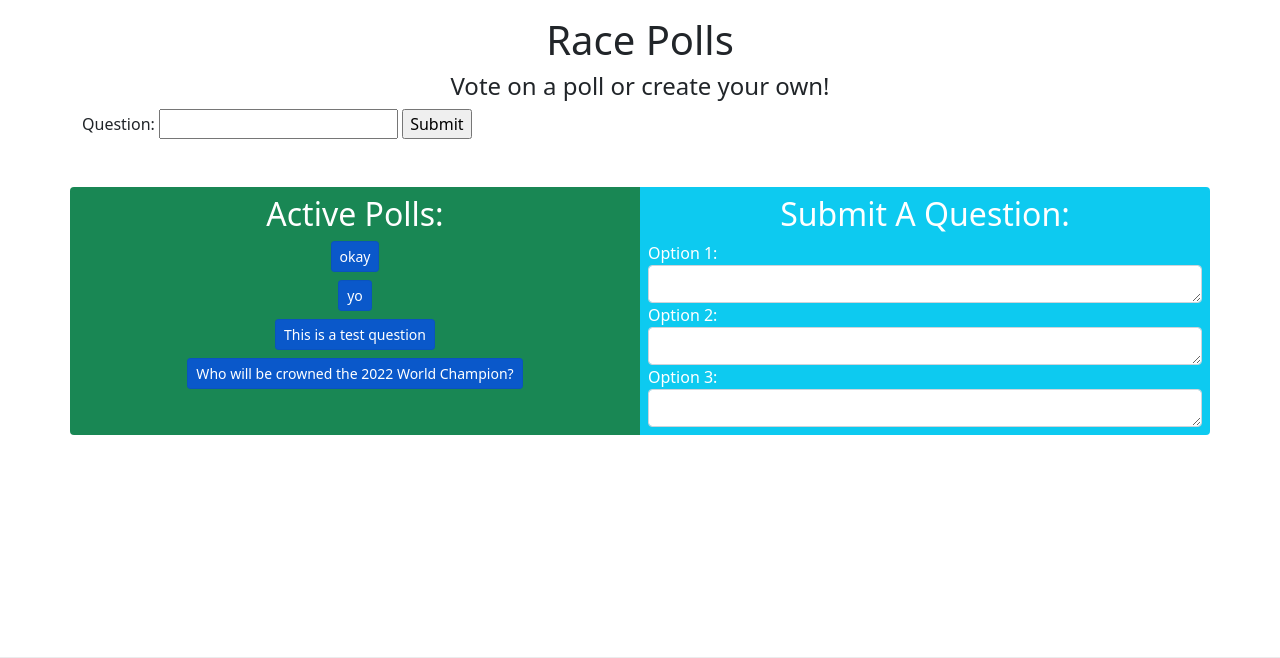
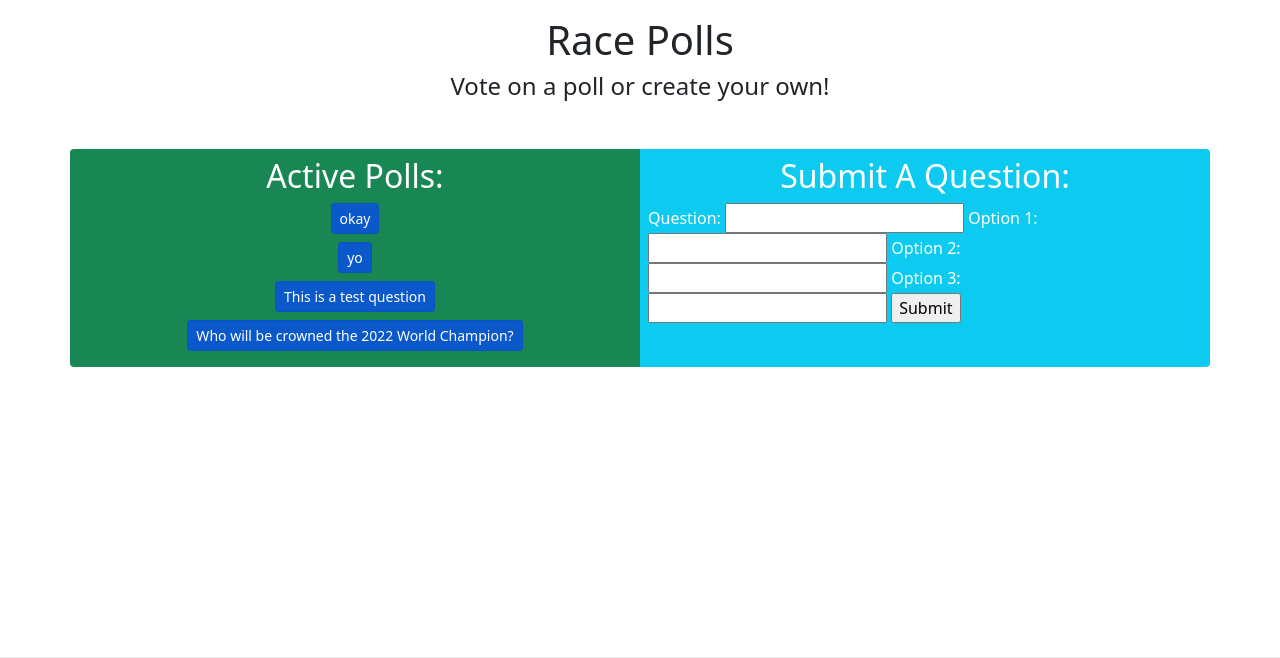
Before and after one commit to Dave8012/TrackTime, a Django app: page /polls/ in a window 1280 px wide. Shown: the part 71-729 px from the top of the page. Run offline with Django 4.2, Linux system fonts and the light colour scheme; data comes from the database, SQL or seed files in the repository; both versions use the stored data as it was after the commit.

Commit message:
Fixed git issue

```diff
--- a/tracktime/polls/models.py
+++ b/tracktime/polls/models.py
@@ -36,6 +36,9 @@ class Choice(models.Model):
 
 class QuestionForm(forms.Form):
     text = forms.CharField(label='Question', max_length=100)
+    option_1 = forms.CharField(label='Option 1', max_length=50)
+    option_2 = forms.CharField(label='Option 2', max_length=50)
+    option_3 = forms.CharField(label='Option 3', max_length=50)
 
 
 class ChoiceForm(forms.Form):
--- a/tracktime/polls/templates/polls/index.html
+++ b/tracktime/polls/templates/polls/index.html
@@ -26,12 +26,6 @@
                 <h4>Vote on a poll or create your own!</h4>
             </div>
 
-            <form action="{% url 'polls:submitQuestion' %}" method="post">
-                {% csrf_token %}
-                {{ form }}
-                <input type="submit" value="Submit" />
-            </form>
-
             {% if latest_question_list %}
                 <!-- Active Polls Header -->
                 <div class="mt-5 row gx-4">
@@ -50,30 +44,11 @@
                     <div class="col-lg-6 p-2 mb-2 rounded-end bg-info text-white">
                         <h2 align="center">Submit A Question:</h2>
 
-<!--                        <div class="form-group">-->
-<!--                            <form action="{% url 'polls:submitQuestion' %}" method="post">-->
-<!--                                {% csrf_token %}-->
-<!--                                <label for="QuestionTextArea">Question:</label>-->
-<!--                                <textarea class="form-control" id="pollQuestionTextarea" rows="3"></textarea>-->
-<!--                                <input type="submit" value="Submit">-->
-<!--                            </form>-->
-<!--                        </div>-->
-
-                        <div class="form-group">
-                            <label for="exampleFormControlTextarea1">Option 1:</label>
-                            <textarea class="form-control" id="pollOptionOneTextarea" rows="1"></textarea>
-                        </div>
-
-                        <div class="form-group">
-                            <label for="exampleFormControlTextarea1">Option 2:</label>
-                            <textarea class="form-control" id="pollOptionTwoTextarea" rows="1"></textarea>
-                        </div>
-
-                        <div class="form-group">
-                            <label for="exampleFormControlTextarea1">Option 3:</label>
-                            <textarea class="form-control" id="pollOptionThreeTextarea" rows="1"></textarea>
-                        </div>
-
+                        <form action="{% url 'polls:submitQuestion' %}" method="post">
+                            {% csrf_token %}
+                            {{ form }}
+                            <input type="submit" value="Submit" />
+                        </form>
 
                     </div>
                 </div>
--- a/tracktime/polls/views.py
+++ b/tracktime/polls/views.py
@@ -6,25 +6,8 @@ from django.utils import timezone
 from django.template import RequestContext
 import datetime
 
-from .models import Choice, Question, QuestionForm, ChoiceForm
+from .models import Choice, Question, QuestionForm
 
-
-# OLD WAY OF DOING THIS
-# Create your views here.
-# def index(request):
-#     latest_question_list = Question.objects.order_by('-pub_date')[:5]
-#     context = {'latest_question_list': latest_question_list}
-#     return render(request, 'polls/index.html', context)
-#
-#
-# def detail(request, question_id):
-#     question = get_object_or_404(Question, pk=question_id)
-#     return render(request, 'polls/detail.html', {'question': question})
-#
-#
-# def results(request, question_id):
-#     question = get_object_or_404(Question, pk=question_id)
-#     return render(request, 'polls/results.html', {'question': question})
 
 class IndexView(generic.ListView):
     template_name = 'polls/index.html'
@@ -75,61 +58,6 @@ def vote(request, question_id):
         return HttpResponseRedirect(reverse('polls:results', args=(question.id,)))
 
 
-# def submit(request):
-#     context = {}
-#
-#     print(request.POST)
-#
-#     # Create object of the form
-#     form = QuestionForm(request.POST or None, initial={'pub_date': datetime.datetime.now()})
-#     #form.fields['pub_date'].initial = datetime.datetime.now()
-#
-#     print("after form creation)")
-#
-#     print(form.is_valid())
-#     # Check if form is valid data
-#     if form.is_valid():
-#         # Save the form data to Question model
-#         print("got here submit in views.py")
-#         form.save()
-#
-#     context['form'] = form
-#     return render(request, 'polls/index.html', context)
-
-
-# def submit_question(request):
-#
-#     if request.method == 'POST':
-#         form = QuestionForm(request.POST)
-#         if form.is_valid():
-#
-#             u = form.save()
-#             polls = Question.objects.filter(pub_date__lte=timezone.now()).order_by('-pub_date')
-#             # polls = Question.objects.filter(pub_date__lte=timezone.now())
-#
-#             # return render(request, '/polls/index.html', {'polls': polls})
-#             return HttpResponseRedirect(reverse('polls:index'))
-#
-#         else:
-#             form_class = QuestionForm
-#
-#         print("not valid :(")
-#         # return render(request, 'polls/index.html', {'form': form_class})
-#         return HttpResponseRedirect(reverse('polls:index'))
-
-# def submit_question(request):
-#
-#     if request.method == 'POST':
-#         form = QuestionForm(request.POST)
-#
-#         u = form.save()
-#         polls = Question.objects.filter(pub_date__lte=timezone.now()).order_by('-pub_date')
-#         # polls = Question.objects.filter(pub_date__lte=timezone.now())
-#
-#         # return render(request, '/polls/index.html', {'polls': polls})
-#         return HttpResponseRedirect(reverse('polls:index'))
-
-
 def submit_question(request):
 
     if request.method == 'POST':
@@ -139,8 +67,18 @@ def submit_question(request):
         if form.is_valid():
 
             text = form.cleaned_data['text']
+            option_1 = form.cleaned_data['option_1']
+            option_2 = form.cleaned_data['option_2']
+            option_3 = form.cleaned_data['option_3']
+            option_list = [option_1, option_2, option_3]
             q = Question(question_text=text, pub_date=datetime.datetime.now())
             q.save()
+            print(q.pk)
+
+            for option in option_list:
+                print(option)
+                c = Choice(question=q, choice_text=option, votes=0)
+                c.save()
 
             return HttpResponseRedirect(reverse('polls:index'))
 
```
Also changed, not shown: tracktime/db.sqlite3.
